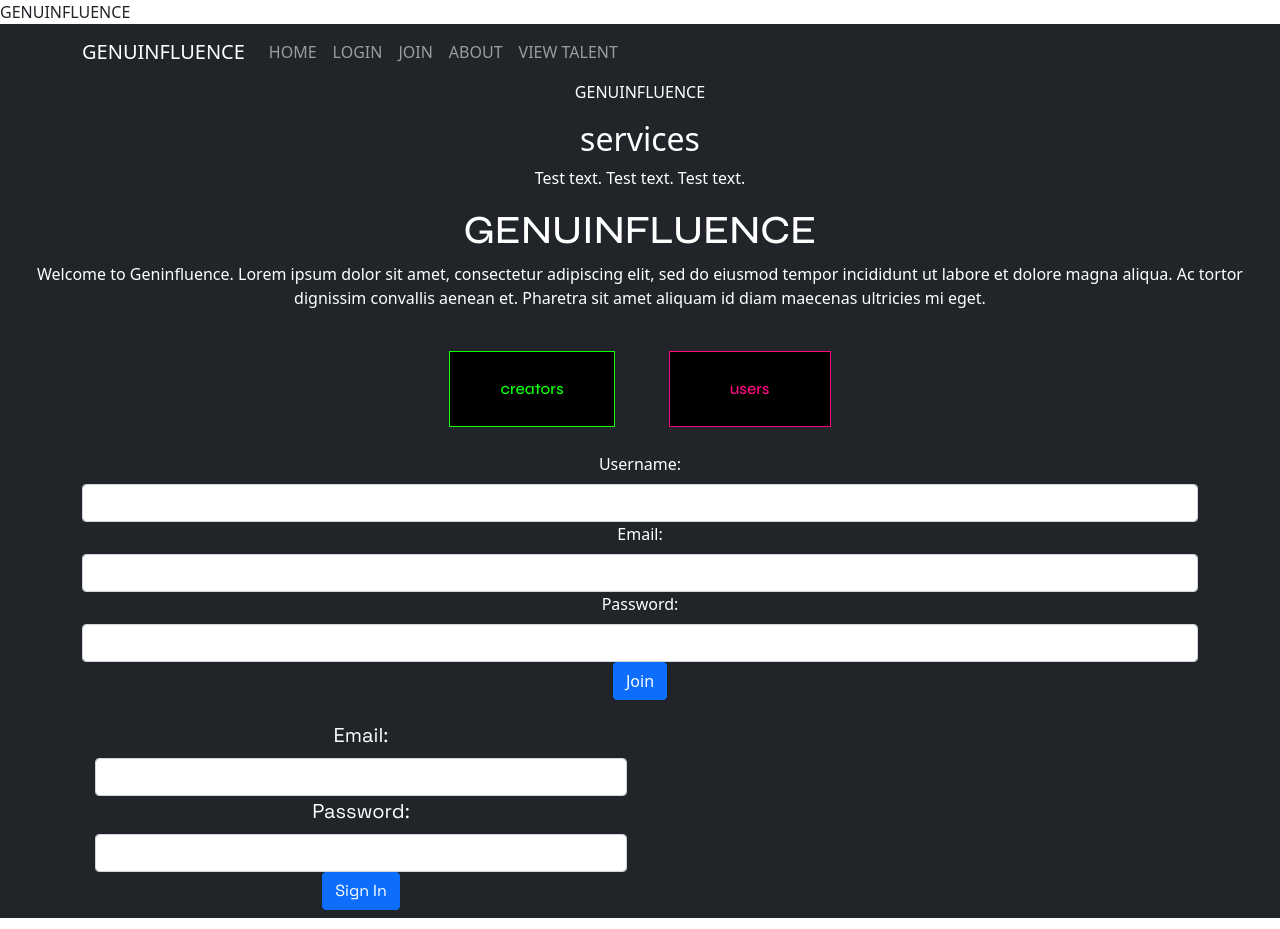
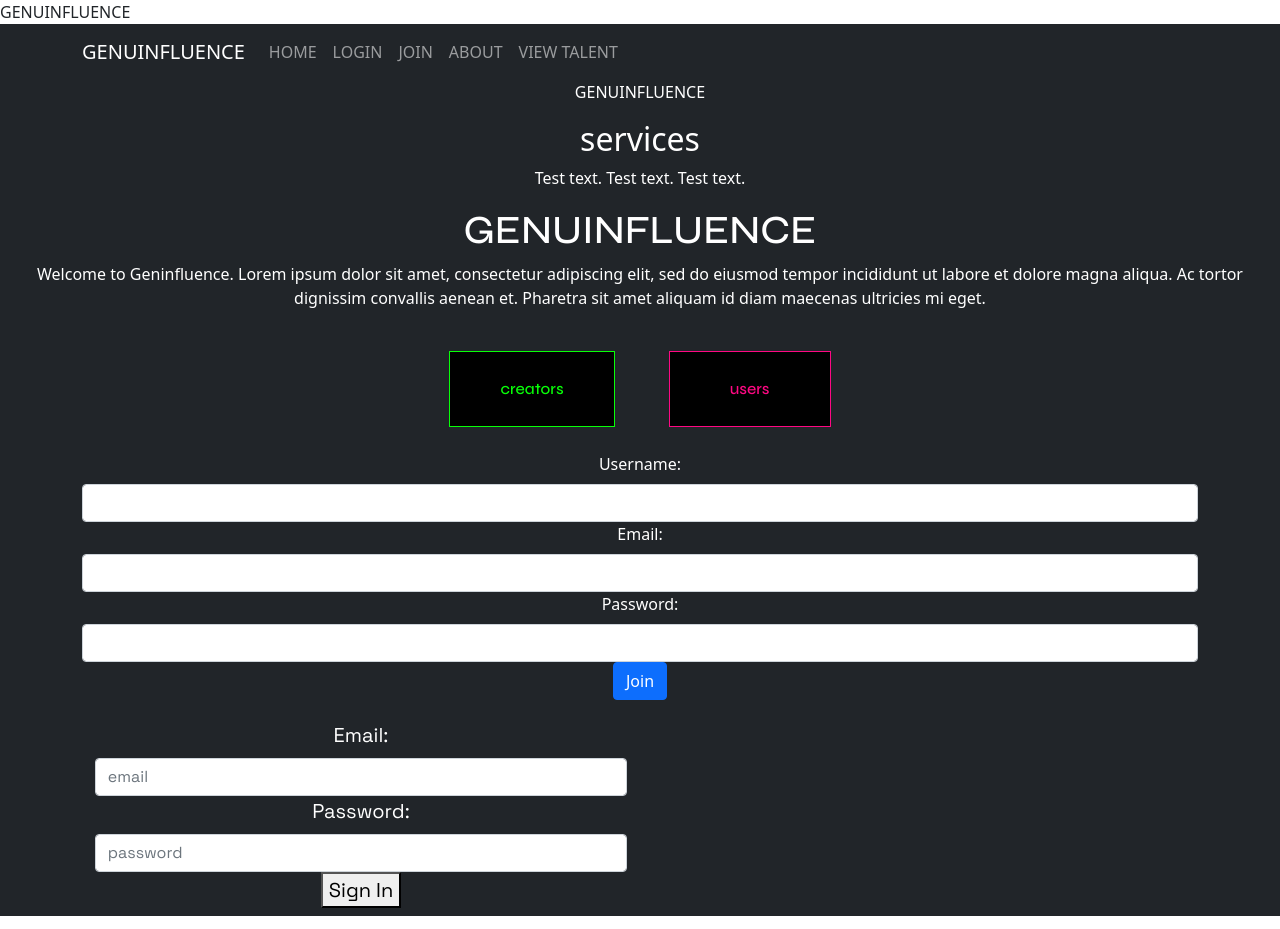
Before and after one commit to elizparisi/genuinfluence, a React (Create React App) app: page / in a window 1280 px wide. Built offline with nearby package versions, Linux system fonts and the light colour scheme.

Commit message:
add placeholders to form + add class to submit button

```diff
--- a/src/components/SigninForm.js
+++ b/src/components/SigninForm.js
@@ -30,15 +30,15 @@ class SigninForm extends React.Component {
         <Form className="signin">
           <Form.Group>
           <Form.Label>Email: </Form.Label>
-          <Form.Control type="email" name="email"></Form.Control>
+          <Form.Control type="email" name="email" placeholder="email"></Form.Control>
           </Form.Group>
 
           <Form.Group>
           <Form.Label>Password: </Form.Label>
-          <Form.Control type="password" name="password"></Form.Control>
+          <Form.Control type="password" name="password" placeholder="password"></Form.Control>
           </Form.Group>
 
-          <Button type="submit">Sign In</Button>
+          <button className="signin-button" type="submit">Sign In</button>
 
         </Form>
       </Container>
```
